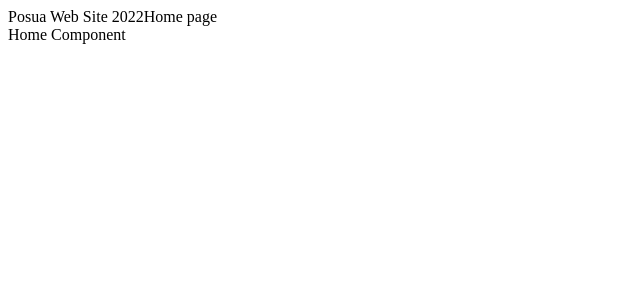
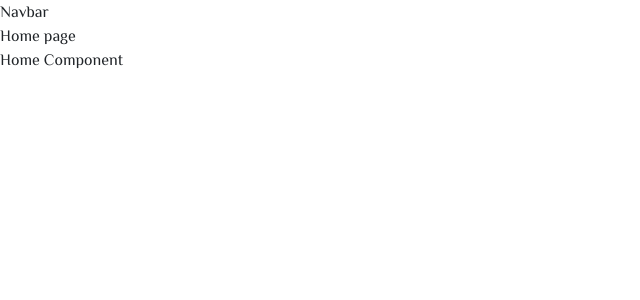
Before and after one commit to trishankusarma/Posua-Web-Site-2022, a React (Create React App) app: page / in a window 1280 px wide. Shown: the top 300 px of the page, without its empty margins (0-640 px from the left). Built offline with nearby package versions, Linux system fonts and the light colour scheme; the HTML template or start-up script is replaced by a standard one.

Commit message:
nav setup

```diff
--- a/package.json
+++ b/package.json
@@ -8,6 +8,7 @@
     "@testing-library/user-event": "^13.5.0",
     "react": "^17.0.2",
     "react-dom": "^17.0.2",
+    "react-router-dom": "^6.2.2",
     "react-scripts": "5.0.0",
     "web-vitals": "^2.1.4"
   },
--- a/public/index.html
+++ b/public/index.html
@@ -1,14 +1,12 @@
 <!DOCTYPE html>
 <html lang="en">
+
 <head>
   <meta charset="utf-8" />
   <link rel="icon" href="%PUBLIC_URL%/favicon.ico" />
   <meta name="viewport" content="width=device-width, initial-scale=1" />
   <meta name="theme-color" content="#000000" />
-    <meta
-      name="description"
-      content="Web site created using create-react-app"
-    />
+  <meta name="description" content="Web site created using create-react-app" />
   <link rel="apple-touch-icon" href="%PUBLIC_URL%/logo192.png" />
   <!--
       manifest.json provides metadata used when your web app is installed on a
@@ -24,8 +22,14 @@
       work correctly both with client-side routing and a non-root public URL.
       Learn how to configure a non-root public URL by running `npm run build`.
     -->
+
+  <!-- Bootstrap CSS -->
+  <link href="https://cdn.jsdelivr.net/npm/bootstrap@5.1.3/dist/css/bootstrap.min.css" rel="stylesheet"
+    integrity="sha384-1BmE4kWBq78iYhFldvKuhfTAU6auU8tT94WrHftjDbrCEXSU1oBoqyl2QvZ6jIW3" crossorigin="anonymous">
+
   <title>React App</title>
 </head>
+
 <body>
   <noscript>You need to enable JavaScript to run this app.</noscript>
   <div id="root"></div>
@@ -40,4 +44,5 @@
       To create a production bundle, use `npm run build` or `yarn build`.
     -->
 </body>
+
 </html>
--- a/src/App.js
+++ b/src/App.js
@@ -1,11 +1,17 @@
+import { BrowserRouter, Route, Routes } from 'react-router-dom';
+import Navbar from './components/shared/Navbar';
 import Home from './pages/Home'
 
 function App() {
   return (
-    <div>
-       Posua Web Site 2022
-       < Home />
-    </div>
+    <>
+      <Navbar />
+      <BrowserRouter>
+        <Routes>
+          <Route exact path="/" element={< Home />} />
+        </Routes>
+      </BrowserRouter>
+    </>
   );
 }
 
--- a/src/components/Home/index.js
+++ b/src/components/Home/index.js
@@ -1,9 +1,10 @@
 import React from 'react'
+import './style.css'
 
 const Home = () => {
   return (
     <div>
-        Home Component
+      Home Component
     </div>
   )
 }
--- /dev/null
+++ b/src/components/Home/style.css
@@ -0,0 +1,7 @@
+@import url('https://fonts.googleapis.com/css2?family=Philosopher&display=swap');
+*{
+    margin: 0;
+    padding: 0;
+    box-sizing: border-box;
+    font-family: 'Philosopher', sans-serif;
+}
--- /dev/null
+++ b/src/components/shared/Navbar/index.js
@@ -0,0 +1,10 @@
+import React from 'react'
+import './style.css'
+
+function Navbar() {
+    return (
+        <div>Navbar</div>
+    )
+}
+
+export default Navbar
```
Also changed, not shown: src/assets/posua_logo.png (added), src/components/shared/Navbar/style.css (added), 1 other file (tests, documents, lock files or other folders). Lines whose indentation alone changed are shown as unchanged.
